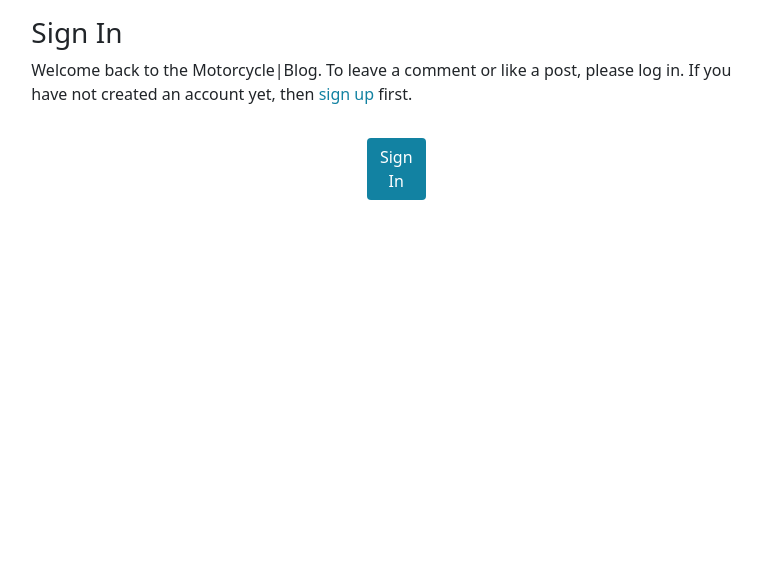
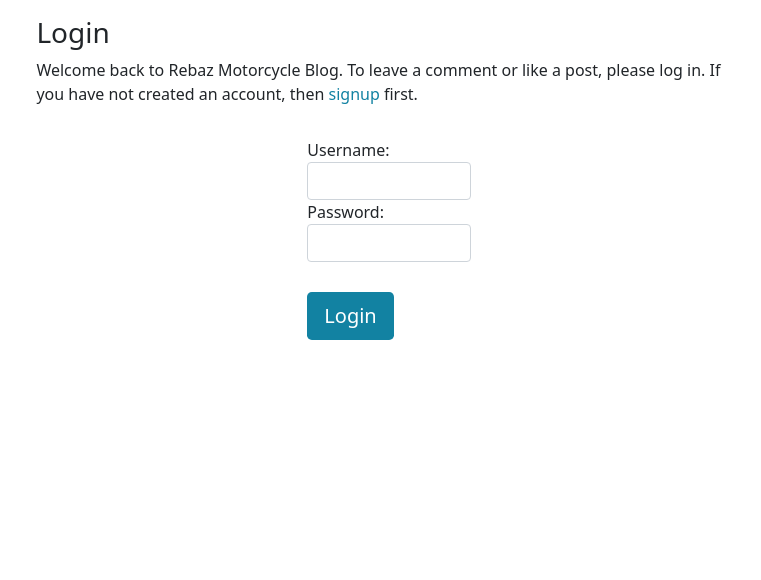
Before and after one commit to rebazp/P4MotorcycleBlog, a Django app: template templates/account/login.html in a window 1280 px wide. Shown: the part 69-649 px from the top of the page, without its empty margins (251-1012 px from the left). Run offline with Django 3.2, Linux system fonts and the light colour scheme; the template is opened without the code that fills it: most values are stand-ins (such as "Sample title", 1, 10 or a date in 2020); some libraries are stand-ins or nearby versions.

Commit message:
setup login and logout template

```diff
--- a/templates/account/login.html
+++ b/templates/account/login.html
@@ -1,31 +1,39 @@
 {% extends "base.html" %}
 
 {% load i18n %}
+
 {% load account socialaccount %}
 
-{% block head_title %}{% trans "Sign In" %}{% endblock %}
-
+{% block head_title %}{% trans "Login" %}{% endblock %}
 {% block content %}
 
 <div class="container">
     <div class="row">
       <div class="col-md-8 mt-3 offset-md-2">
-      <h3>{% trans "Sign In" %}</h3>
-
-      <p>{% blocktrans %}Welcome back to the Motorcycle|Blog. To leave a comment or like a post, please log in. If you
-        have not created an account yet, then <a class="link" href="{{ signup_url }}">sign up</a>
-        first.{% endblocktrans %}</p>
+        <h3>{% trans "Login" %}</h3>
+        <p>
+          Welcome back to Rebaz Motorcycle Blog. To leave a comment or like a post,
+          please log in. If you have not created an account, then
+          <a class="link" href="{{ signup_url }}">signup</a> first.
+        </p>
       </div>
     </div>
     <div class="row">
       <div class="col-md-8 mt-3 offset-md-2">
-      <form class="login" method="POST" action="{% url 'account_login' %}">
+        <form class="login" method="POST" action="{% url 'custom_login' %}">
           {% csrf_token %}
-        {{ form.as_p }}
+          <div class="form-group">
+            <label for="id_username">Username:</label>
+            <input type="text" name="username" id="id_username" class="form-control" required>
+          </div>
+          <div class="form-group">
+            <label for="id_password">Password:</label>
+            <input type="password" name="password" id="id_password" class="form-control" required>
+          </div>
           {% if redirect_field_value %}
-        <input type="hidden" name="{{ redirect_field_name }}" value="{{ redirect_field_value }}" />
+            <input type="hidden" name="{{ redirect_field_name }}" value="{{ redirect_field_value }}">
           {% endif %}
-        <button class="btn btn-signup right" type="submit">{% trans "Sign In" %}</button>
+          <button style="margin-top: 30px;" class="btn btn-signup right btn-lg" type="submit">{% trans "Login" %}</button>
         </form>
       </div>
     </div>
```
Also changed, not shown: blog/views.py (+22 -0 lines), templates/account/logout.html (+3 -5 lines). Lines whose indentation alone changed are shown as unchanged.
